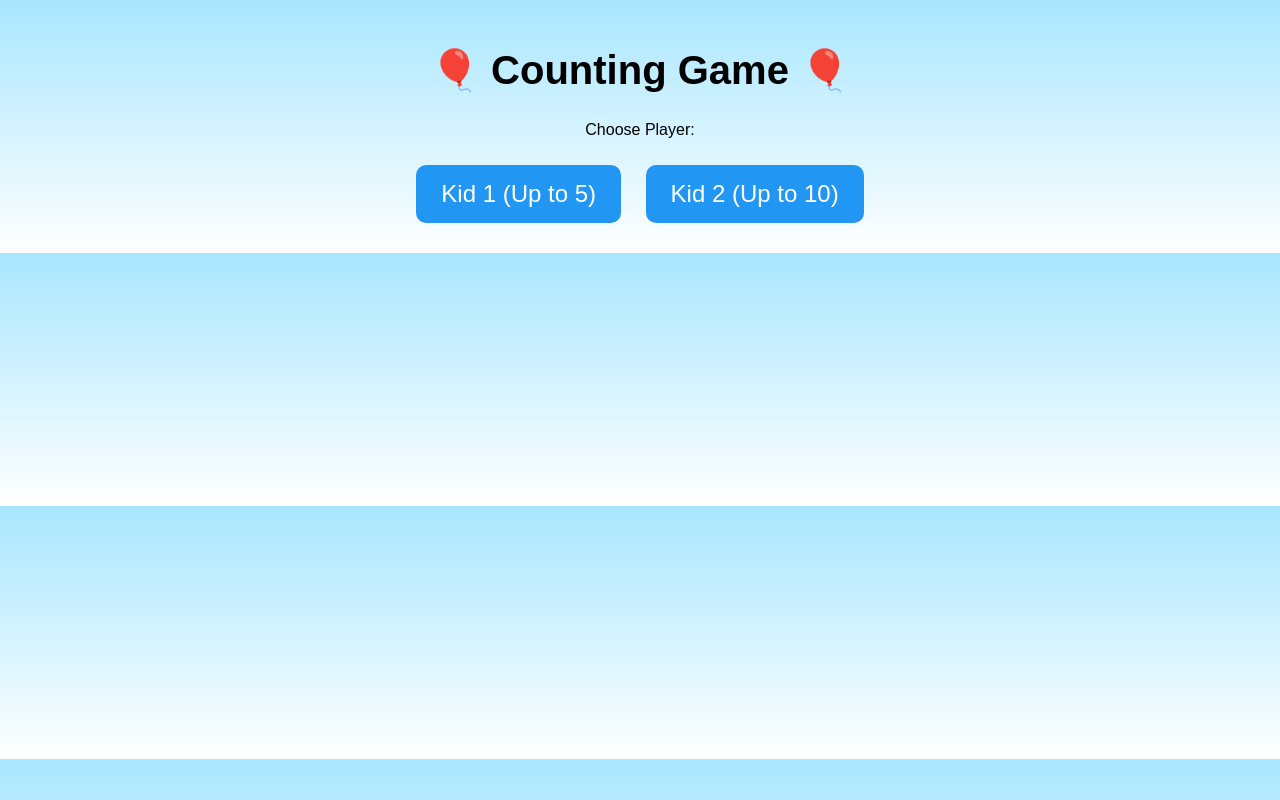
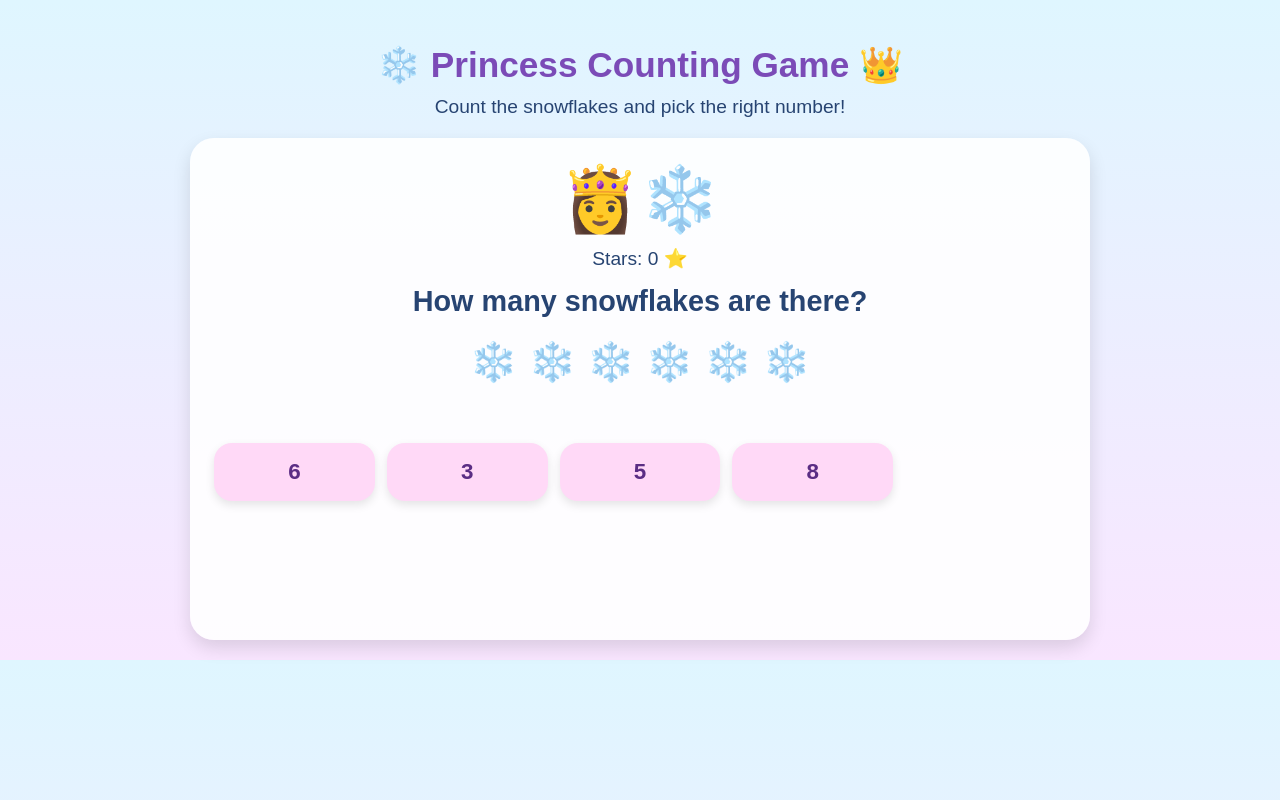
Before and after one commit to dreamer14jon/tapcar, a plain HTML site: page index.html in a window 1280 px wide. Drawn offline with Linux system fonts and the light colour scheme.

Commit message:
Update index.html

```diff
--- a/index.html
+++ b/index.html
@@ -1,113 +1,216 @@
 <!DOCTYPE html>
 <html lang="en">
 <head>
-<meta charset="UTF-8">
-<title>Fun Counting Game 🎉</title>
+  <meta charset="UTF-8" />
+  <meta name="viewport" content="width=device-width, initial-scale=1.0" />
+  <title>Princess Counting Game</title>
   <style>
     body {
+      margin: 0;
       font-family: Arial, sans-serif;
       text-align: center;
-        background: linear-gradient(to bottom, #a8e6ff, #fff);
-        margin: 0;
+      background: linear-gradient(to bottom, #dff6ff, #f9e6ff);
+      color: #274472;
+    }
+
+    .container {
+      max-width: 900px;
+      margin: 0 auto;
       padding: 20px;
     }
+
     h1 {
-        font-size: 2.5em;
+      font-size: 2.2rem;
+      color: #7b4bb7;
+      margin-bottom: 10px;
     }
-    .game-container {
-        margin-top: 20px;
+
+    .subtitle {
+      font-size: 1.2rem;
+      margin-bottom: 20px;
     }
-    .images {
-        font-size: 50px;
-        margin: 20px;
+
+    .game-box {
+      background: rgba(255,255,255,0.9);
+      border-radius: 24px;
+      padding: 24px;
+      box-shadow: 0 8px 18px rgba(0,0,0,0.12);
     }
+
+    .princess {
+      font-size: 4rem;
+      margin-bottom: 10px;
+    }
+
+    .question {
+      font-size: 1.8rem;
+      font-weight: bold;
+      margin-bottom: 15px;
+    }
+
+    .items {
+      font-size: 2.4rem;
+      min-height: 90px;
+      margin-bottom: 20px;
+      line-height: 1.5;
+    }
+
+    .answers {
+      display: grid;
+      grid-template-columns: repeat(5, 1fr);
+      gap: 12px;
+      margin-bottom: 20px;
+    }
+
     button {
-        font-size: 24px;
-        margin: 10px;
-        padding: 15px 25px;
-        border-radius: 10px;
+      font-size: 1.4rem;
+      padding: 16px;
       border: none;
+      border-radius: 18px;
+      background: #ffd9f7;
+      color: #5b2d84;
+      font-weight: bold;
       cursor: pointer;
+      box-shadow: 0 4px 10px rgba(0,0,0,0.1);
     }
-    .correct {
-        background-color: #4CAF50;
-        color: white;
+
+    button:hover {
+      transform: scale(1.04);
     }
-    .wrong {
-        background-color: #f44336;
-        color: white;
+
+    .message {
+      font-size: 1.5rem;
+      min-height: 40px;
+      margin-bottom: 15px;
+      font-weight: bold;
     }
-    .mode-btn {
-        background-color: #2196F3;
-        color: white;
+
+    .score {
+      font-size: 1.2rem;
+      margin-bottom: 15px;
+    }
+
+    .reward {
+      font-size: 2rem;
+      min-height: 40px;
+      margin-top: 10px;
+    }
+
+    .next-btn {
+      display: none;
+      background: #cfe8ff;
+      color: #204060;
+    }
+
+    @media (max-width: 700px) {
+      .answers {
+        grid-template-columns: repeat(2, 1fr);
+      }
+
+      .question {
+        font-size: 1.4rem;
+      }
+
+      .items {
+        font-size: 2rem;
+      }
+
+      button {
+        font-size: 1.2rem;
+        padding: 14px;
+      }
     }
   </style>
 </head>
+<body>
+  <div class="container">
+    <h1>❄️ Princess Counting Game 👑</h1>
+    <div class="subtitle">Count the snowflakes and pick the right number!</div>
 
-<body>
-
-<h1>🎈 Counting Game 🎈</h1>
-
-<p>Choose Player:</p>
-<button class="mode-btn" onclick="setMode(5)">Kid 1 (Up to 5)</button>
-<button class="mode-btn" onclick="setMode(10)">Kid 2 (Up to 10)</button>
-
-<div class="game-container" id="game" style="display:none;">
-    <h2 id="question"></h2>
-    <div class="images" id="images"></div>
-    <div id="answers"></div>
-    <button onclick="speak()">🔊 Read</button>
-    <h2 id="result"></h2>
+    <div class="game-box">
+      <div class="princess" id="princessFace">👸❄️</div>
+      <div class="score">Stars: <span id="score">0</span> ⭐</div>
+      <div class="question">How many snowflakes are there?</div>
+      <div class="items" id="items"></div>
+      <div class="answers" id="answers"></div>
+      <div class="message" id="message"></div>
+      <button class="next-btn" id="nextBtn">Next</button>
+      <div class="reward" id="reward"></div>
+    </div>
   </div>
 
   <script>
-let maxNumber = 5;
-let correctAnswer = 0;
-let currentEmoji = "";
+    const itemsEl = document.getElementById("items");
+    const answersEl = document.getElementById("answers");
+    const messageEl = document.getElementById("message");
+    const scoreEl = document.getElementById("score");
+    const nextBtn = document.getElementById("nextBtn");
+    const rewardEl = document.getElementById("reward");
+    const princessFace = document.getElementById("princessFace");
 
-function setMode(num) {
-    maxNumber = num;
-    document.getElementById("game").style.display = "block";
-    nextQuestion();
+    let correctAnswer = 1;
+    let score = 0;
+
+    function shuffle(array) {
+      return array.sort(() => Math.random() - 0.5);
     }
 
-function nextQuestion() {
-    const emojis = ["🚗", "🦄", "🦆"]; // car, unicorn, psyduck vibe
-    currentEmoji = emojis[Math.floor(Math.random() * emojis.length)];
+    function generateRound() {
+      messageEl.textContent = "";
+      rewardEl.textContent = "";
+      nextBtn.style.display = "none";
+      princessFace.textContent = "👸❄️";
 
-    correctAnswer = Math.floor(Math.random() * maxNumber) + 1;
+      correctAnswer = Math.floor(Math.random() * 10) + 1;
 
-    document.getElementById("question").innerText = "How many?";
-    document.getElementById("images").innerText = currentEmoji.repeat(correctAnswer);
+      let icons = "";
+      for (let i = 0; i < correctAnswer; i++) {
+        icons += "❄️ ";
+      }
+      itemsEl.textContent = icons;
 
-    let answersHTML = "";
-    for (let i = 1; i <= maxNumber; i++) {
-        answersHTML += `<button onclick="checkAnswer(${i})">${i}</button>`;
-    }
-    document.getElementById("answers").innerHTML = answersHTML;
-    document.getElementById("result").innerText = "";
+      let choices = new Set();
+      choices.add(correctAnswer);
+
+      while (choices.size < 4) {
+        choices.add(Math.floor(Math.random() * 10) + 1);
       }
 
-function checkAnswer(num) {
-    if (num === correctAnswer) {
-        document.getElementById("result").innerHTML = `
-            <span style="color:green;">🎉 Correct! 🎉</span><br>
-            <img src="https://upload.wikimedia.org/wikipedia/en/1/1a/Charizard.png" width="150">
-        `;
-    } else {
-        document.getElementById("result").innerHTML = `
-            <span style="color:red;">Try Again 😊</span><br>
-            <img src="https://upload.wikimedia.org/wikipedia/en/3/39/Psyduck.png" width="150">
-        `;
-    }
-    setTimeout(nextQuestion, 2000);
+      const finalChoices = shuffle([...choices]);
+      answersEl.innerHTML = "";
+
+      finalChoices.forEach(choice => {
+        const btn = document.createElement("button");
+        btn.textContent = choice;
+        btn.onclick = () => checkAnswer(choice);
+        answersEl.appendChild(btn);
+      });
     }
 
-function speak() {
-    const msg = new SpeechSynthesisUtterance("How many?");
-    speechSynthesis.speak(msg);
+    function disableButtons() {
+      const buttons = answersEl.querySelectorAll("button");
+      buttons.forEach(btn => btn.disabled = true);
     }
+
+    function checkAnswer(choice) {
+      if (choice === correctAnswer) {
+        score++;
+        scoreEl.textContent = score;
+        messageEl.textContent = "Yay! You got it right!";
+        rewardEl.textContent = "✨ Magic Star! ✨";
+        princessFace.textContent = "👸🌟";
+        disableButtons();
+        nextBtn.style.display = "inline-block";
+      } else {
+        messageEl.textContent = "Try again, princess 💖";
+        rewardEl.textContent = "❄️";
+        princessFace.textContent = "👸";
+      }
+    }
+
+    nextBtn.addEventListener("click", generateRound);
+
+    generateRound();
   </script>
-
 </body>
 </html>
```
Lines whose indentation alone changed are shown as unchanged.
